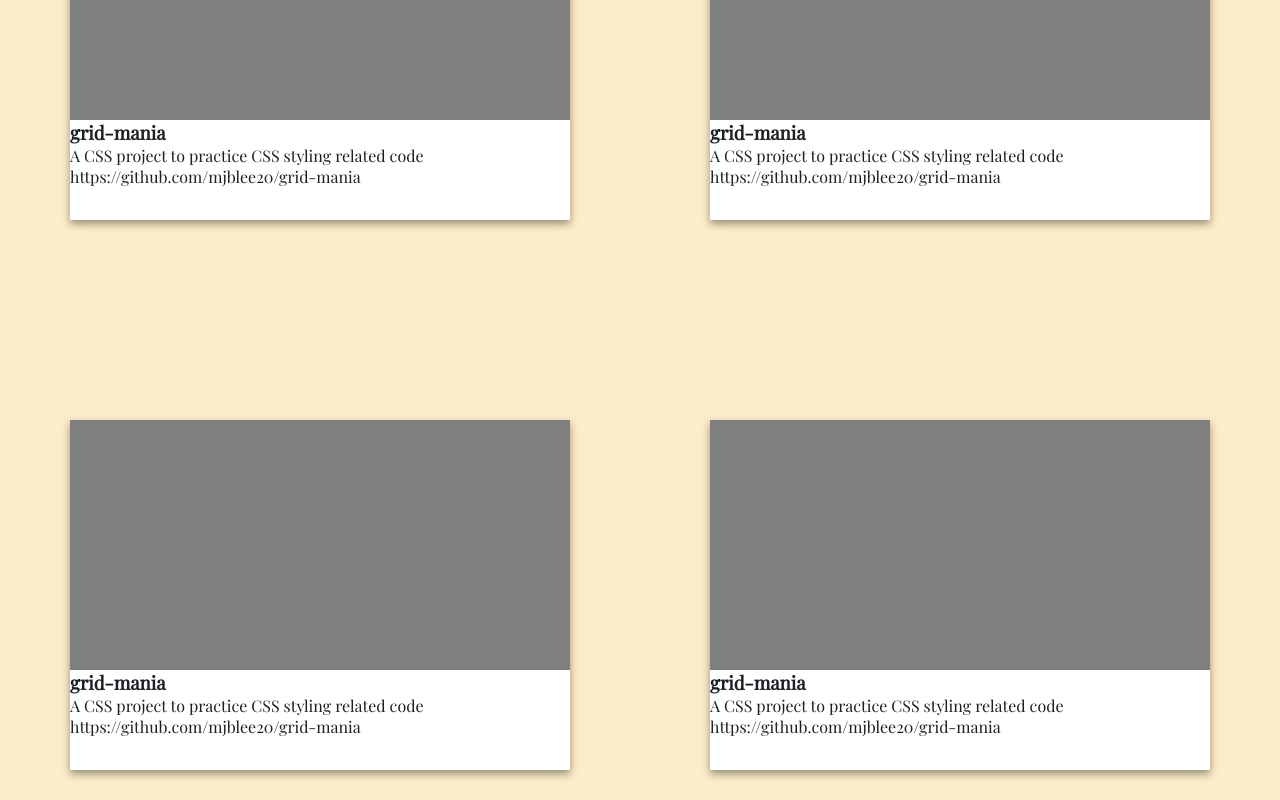
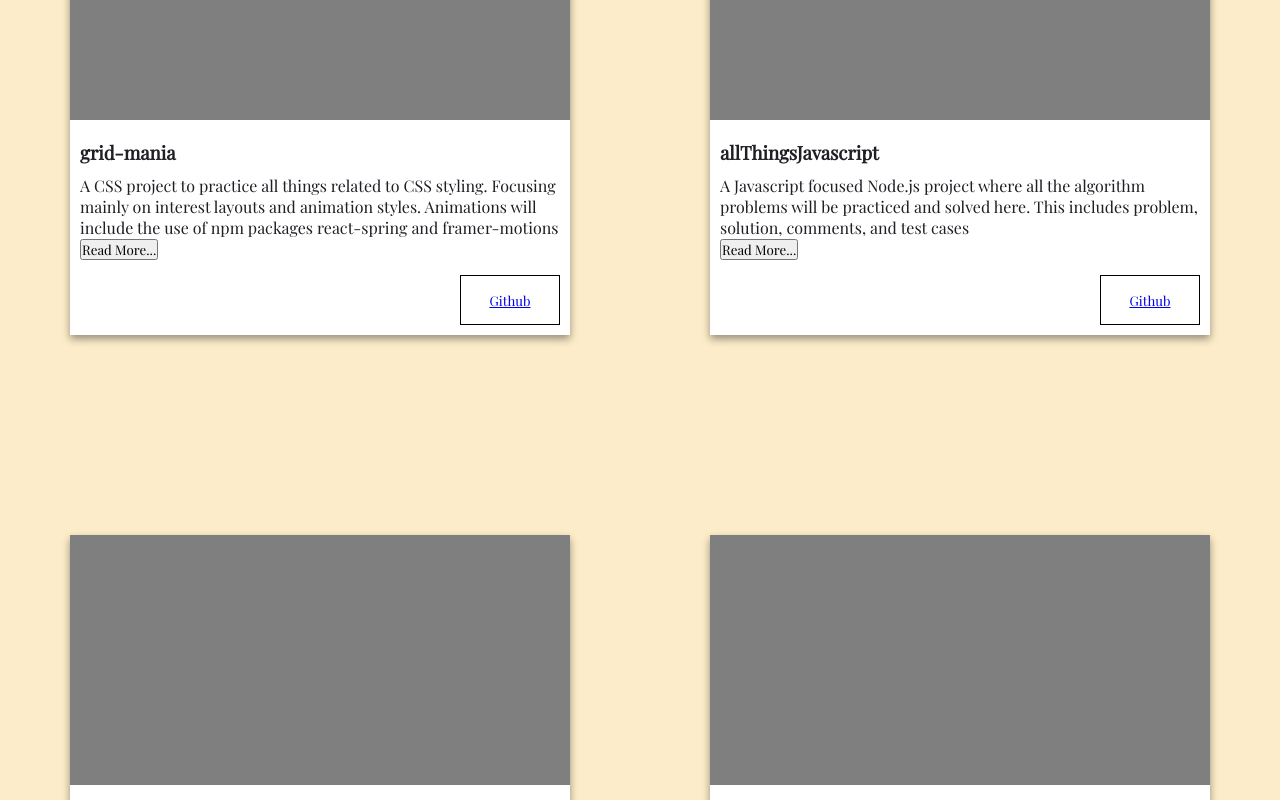
Before and after one commit to mjblee20/mjbcrib, a React (Create React App) app in the folder frontend/: page /portfolio in a window 1280 px wide. Shown: the part 340-1140 px from the top of the page. Built offline with nearby package versions, Linux system fonts and the light colour scheme.

Commit message:
contact page start

```diff
--- a/frontend/src/Atoms/ProjectItem.css
+++ b/frontend/src/Atoms/ProjectItem.css
@@ -2,7 +2,7 @@
   align-self: center;
   justify-self: center;
   background: white;
-  height: 350px;
+  height: 465px;
   width: 500px;
   margin: 100px 0;
 }
@@ -11,3 +11,42 @@
   height: 250px;
   background: rgba(0, 0, 0, 0.5);
 }
+
+.project-content {
+  padding: 10px;
+  height: 200px;
+  display: grid;
+  grid-template-columns: 1fr 1fr;
+  grid-template-rows: 1fr 2fr 1fr;
+  grid-template-areas:  'title        title'
+                        'description  description'
+                        'github       github';
+}
+
+.project-title {
+  grid-area: title;
+  padding: 10px 0;
+}
+
+.project-description {
+  grid-area: description;
+  height: 100px;
+}
+
+.project-description > p {
+
+  text-overflow: hidden;
+}
+
+.project-github {
+  grid-area: github;
+  display: flex;
+  justify-content: flex-end;
+}
+
+.github-button {
+  height: 50px;
+  width: 100px;
+  background: transparent;
+  border: 1px solid black;
+}
--- a/frontend/src/Atoms/ProjectItem.js
+++ b/frontend/src/Atoms/ProjectItem.js
@@ -1,26 +1,62 @@
-import React from 'react';
+import React, { useState } from 'react';
 import './ProjectItem.css';
 import Card from '../UI/Card';
+import { Link } from 'react-router-dom';
 
 /**
  *
  * @param {Object} props [name] [description] [github] [image]
  */
 function ProjectItem(props) {
+  // Should be set to false because text shouldn't show when page loads
+  const [showText, toggleText] = useState(false);
+
+  const showTextHandler = (e) => {
+    e.preventDefault();
+    // If showText is true, show more description
+    if (showText) {
+      // TODO: Expand the description area to show full text
+      toggleText(!showText);
+    } else {
+      // TODO: Shrink description area to
+      toggleText(!showText);
+    }
+  }
+
+  // depending on
+  let btn='';
+  if(showText) {
+    btn='Read Less...';
+  } else {
+    btn='Read More...'
+  }
+
+
   return (
     <Card className='project-card'>
       <div className='project-item-container'>
         <div className="project-image">
 
         </div>
+        <div className='project-content'>
           <div className="project-title">
             <h3>{props.name}</h3>
           </div>
           <div className="project-description">
+            {/* TODO: If description is too long show read more button */}
+
             <p>{props.description}</p>
+            {/* TODO: Show read less button */}
+            {/* TODO: Only show read more if description is more than the space can hold*/}
+            <button type='button' onClick={showTextHandler}>
+              {btn}
+            </button>
           </div>
           <div className='project-github'>
-          <div>{props.github}</div>
+            <button className='github-button'>
+              <a href={props.github}>Github</a>
+            </button>
+          </div>
         </div>
       </div>
     </Card>
--- a/frontend/src/Organisms/PageFooter.css
+++ b/frontend/src/Organisms/PageFooter.css
@@ -7,6 +7,5 @@
   align-items: center;
   text-align: center;
   height: 110px;
-  margin-top: 80px;
   background: var(--white);
 }
--- a/frontend/src/Organisms/ProjectContainer.js
+++ b/frontend/src/Organisms/ProjectContainer.js
@@ -6,20 +6,28 @@ import ProjectList from '../Compounds/ProjectList';
 const PROJECTS = [
   {
     name: 'grid-mania',
-    description: 'A CSS project to practice CSS styling related code',
+    type: 'Solo Project',
+    description: 'A CSS project to practice all things related to CSS styling. Focusing mainly on interest layouts and animation styles. Animations will include the use of npm packages react-spring and framer-motions',
     github: 'https://github.com/mjblee20/grid-mania',
+    weblink: '',
   },{
-    name: 'grid-mania',
-    description: 'A CSS project to practice CSS styling related code',
-    github: 'https://github.com/mjblee20/grid-mania',
+    name: 'allThingsJavascript',
+    type: 'Solo Project',
+    description: 'A Javascript focused Node.js project where all the algorithm problems will be practiced and solved here. This includes problem, solution, comments, and test cases',
+    github: 'https://github.com/mjblee20/js-algorithms-and-data-structures',
+    weblink: '',
   },{
-    name: 'grid-mania',
-    description: 'A CSS project to practice CSS styling related code',
-    github: 'https://github.com/mjblee20/grid-mania',
+    name: 'In-or-Out',
+    type: 'Bootcamp Project',
+    description: 'A web application developed to assist user-indecisiveness in meal planning',
+    github: 'https://github.com/WillCoe/Project1',
+    weblink: 'https://willcoe.github.io/Project1/',
   },{
-    name: 'grid-mania',
-    description: 'A CSS project to practice CSS styling related code',
-    github: 'https://github.com/mjblee20/grid-mania',
+    name: 'Instapotty',
+    type: 'Bootcamp Project',
+    description: "Instapotty is a place to share pictures of bathrooms made you chuckle, gave you pause, or were so dang classy you want to remember them forever.",
+    github: 'https://github.com/ivancho277/fancyBathroom',
+    weblink: 'instapotty.herokuapp.com',
   }
 ]
 
--- a/frontend/src/Templates/ContactGrid.css
+++ b/frontend/src/Templates/ContactGrid.css
@@ -17,10 +17,30 @@
     120px rows are reserved for page-headers and page-footers
     middle repeat(auto, 1fr) is meant to auto create rows for every div
   */
-  grid-auto-rows: min-content;
+  grid-auto-rows: 120px 2fr 120px ;
   /* grid-template-rows: 120px repeat(auto, 1fr) 120px; */
   min-height: 100vh;
   min-width: 100%;
   background: var(--white);
   color: var(--black);
 }
+
+.contact-body {
+  grid-area: 2/2/2/4;
+  display: grid;
+  grid-template-columns: 1fr 1fr;
+  grid-template-rows: 1fr 3fr;
+}
+
+.contact-intro {
+  grid-row: 1;
+  grid-column: 1 / span 2;
+}
+
+.contact-message {
+  grid-area: 2/1/2/1;
+}
+
+.contact-info {
+  grid-area: 2/2/2/2;
+}
--- a/frontend/src/Templates/ContactGrid.js
+++ b/frontend/src/Templates/ContactGrid.js
@@ -17,12 +17,35 @@ const ContactGrid = (props) => {
       <PageHeader title='Contact'  color='var(--teal)'/>
 
       <div className='contact-body'>
-        {/* Image */}
-        {/* Background */}
-        {/* Interests */}
-        {/* Contact Info */}
-        {/* Fun animation */}
-        <div>C</div>
+        <div className="contact-intro">
+          <h1>GET IN TOUCH</h1>
+          {/* TODO: Short bar */}
+          <p>So what did you think? Got any opinions, compliments, suggestions, critiques? Feel free to send me an email or post a message on the site! Any input would be greatly appreciated. Also if there are some great resources you think can help feel free to post them here.</p>
+        </div>
+        <div className="contact-message">
+          <h1>TALK TO ME!</h1>
+          <div>
+            <h2>You have any suggestions or critiques?</h2>
+            <form className='email-form'>
+              <input type='text' placeholder='Your Name' />
+              <input type='email' placeholder='Your Email' />
+              <input type='text' placeholder='Your Message' />
+            </form>
+
+            <form className='message-form'>
+              <input type='text' placeholder='Your Name' />
+              <input type='email' placeholder='Your Email' />
+              <input type='text' placeholder='Your Message' />
+            </form>
+          </div>
+          <div>
+            <button>Send</button>
+          </div>
+        </div>
+        <div className="contact-info">
+
+        </div>
+
       </div>
 
       {/* TODO: Eventually it's own js file */}
```
Lines whose indentation alone changed are shown as unchanged.
